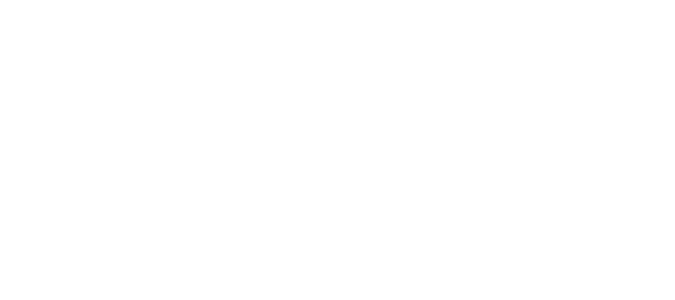
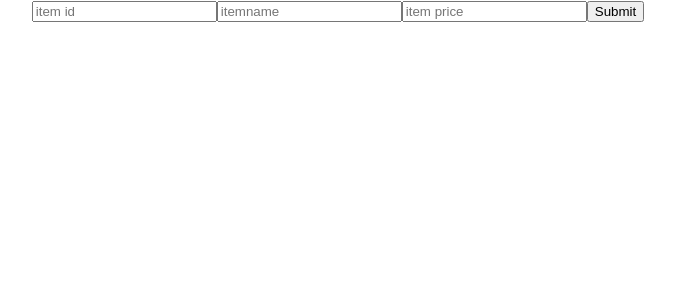
Before and after one commit to abhiramsonu77/ReactTask, a React (Create React App) app: page /add in a window 1280 px wide. Shown: the top 300 px of the page, without its empty margins (302-977 px from the left). Built offline with nearby package versions, Linux system fonts and the light colour scheme.

Commit message:
Get & Post error corrected

```diff
--- a/src/App.js
+++ b/src/App.js
@@ -6,15 +6,15 @@ import {
 } from "react-router-dom";
 import './App.css';
 import AddItem from "./components/AddItem";
-import ViewItem from "./components/ViewItem";
+import ItemList from "./components/item";
 
 function App() {
   return (
     <div className="App">
     <Router>
 				<Switch>
-					<Route path="/" exact component={AddItem} />
-					<Route path="/view" component={ViewItem} />
+					<Route path="/add" exact component={AddItem} />
+					<Route path="/view" component={ItemList} />
 				</Switch>
 			</Router>
     </div>
--- a/src/components/AddItem.js
+++ b/src/components/AddItem.js
@@ -1,65 +1,64 @@
-import React, { Component } from "react";
+import React, {useState} from "react";
 import axios from "axios";
 
-class AddItem extends Component {
-    constructor(props){
-        super(props)
+function AddItem() {
 
-        this.state = {
-            itemId:'',
+        const [item, setItem] = useState({
+            id:'',
             itemName:'',
             itemPrice:''
-        }
-    }
+        });
 
-    inputHandler = e => {
-        this.setState({[e.target.name]:e.target.value})
-    }
-    submitHandler = e =>{
-        e.preventDefault()
-        console.log(this.state);
-        axios.post("http://localhost:5000/item",this.state)
+    function inputHandler(e) {
+        setItem({...item, [e.target.name]:e.target.value})
+    };
+    function submitHandler(e){
+        e.preventDefault();
+        const {
+            id,
+            itemName,
+            itemPrice
+        } = item
+        console.log(item);
+        axios.post("http://localhost:5000/items",item)
             .then (response =>{
                 console.log(response)
             })
             .catch(error =>{
                 console.log(error)
             })
-    }
-    render() {
-        const {itemId, itemName, itemPrice} = this.state
+    };
         return (
             <div>
-                <form onSubmit={this.submitHandler}>
+                <form onSubmit={submitHandler}>
                     <input
                     type = "text"
-                    name ="itemId"
+                    name ="id"
                     placeholder = "item id"
-                    value = {itemId}
-                    onChange={this.inputHandler}
+                    value = {item.id}
+                    onChange={inputHandler}
                     />
 
                     <input
                     type = "text"
                     name ="itemName"
                     placeholder = "itemname"
-                    value = {itemName}
-                    onChange={this.inputHandler}
+                    value = {item.itemName}
+                    onChange={inputHandler}
                     />
 
                     <input
                     type = "text"
                     name ="itemPrice"
                     placeholder = "item price"
-                    value = {itemPrice}
-                    onChange = {this.inputHandler}
+                    value = {item.itemPrice}
+                    onChange = {inputHandler}
                     />
 
                     <button type= "submit">Submit</button>
                 </form>
             </div>
         )
-    }
 }
 
 export default AddItem
--- a/src/components/ViewItem.js
+++ b/src/components/ViewItem.js
@@ -1,35 +1,28 @@
-import React , { useEffect, useState } from "react";
-import axios from "axios";
-function ViewItem() {
-        const [state, setState] = useState([]);
-        useEffect(() => {
-            axios.get("http://localhost:5000/item").then((res) => {
-                setState(res.data);
-                console.log(res.data);
-            });
-        }, []);
+import React from "react";
+function Items(props) {
     return(
         <div className="ViewItem">
             <table>
+                <tbody>
                 <tr>
                     <th>Id</th>
                     <th>Item Name</th>
                     <th>Item Price</th>
                 </tr>
-                <tr>
-                {state.map((item) => {
+                {props.Items.map((item) => {
 								return (
 									<tr>
-									<td>{item.itemId}</td>
+										<td>{item.id}</td>
 										<td>{item.itemName}</td>
 										<td>{item.itemPrice}</td>
+
 									</tr>
 								);
 							})}
-                </tr>
+                </tbody>
             </table>
         </div>
     )
 }
 
-export default ViewItem;
+export default Items;
--- /dev/null
+++ b/src/components/item.js
@@ -0,0 +1,23 @@
+import React, { useEffect, useState } from "react";
+import axios from "axios";
+import Items from "./ViewItem";
+
+function ItemList() {
+	const [items, setItems] = useState([]);
+	useEffect(() => {
+		itemList();
+	}, []);
+	function itemList() {
+		axios
+			.get("http://localhost:5000/items")
+			.then((result) => {
+				setItems(result.data);
+			})
+			.catch((error) => {
+				console.log(error);
+			});
+	}
+	return <Items Items={items} itemList={itemList}></Items>;
+}
+
+export default ItemList;
```
Lines whose indentation alone changed are shown as unchanged.
